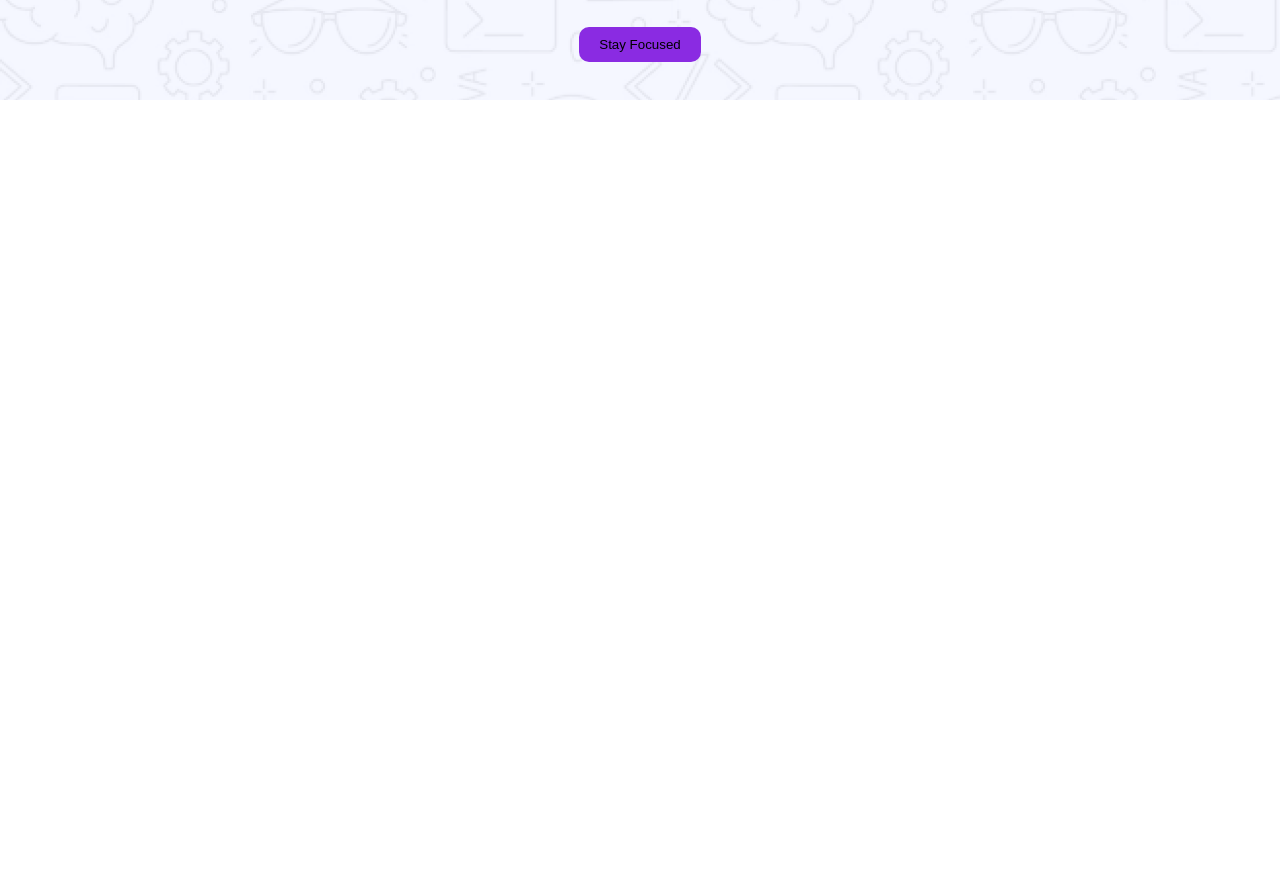
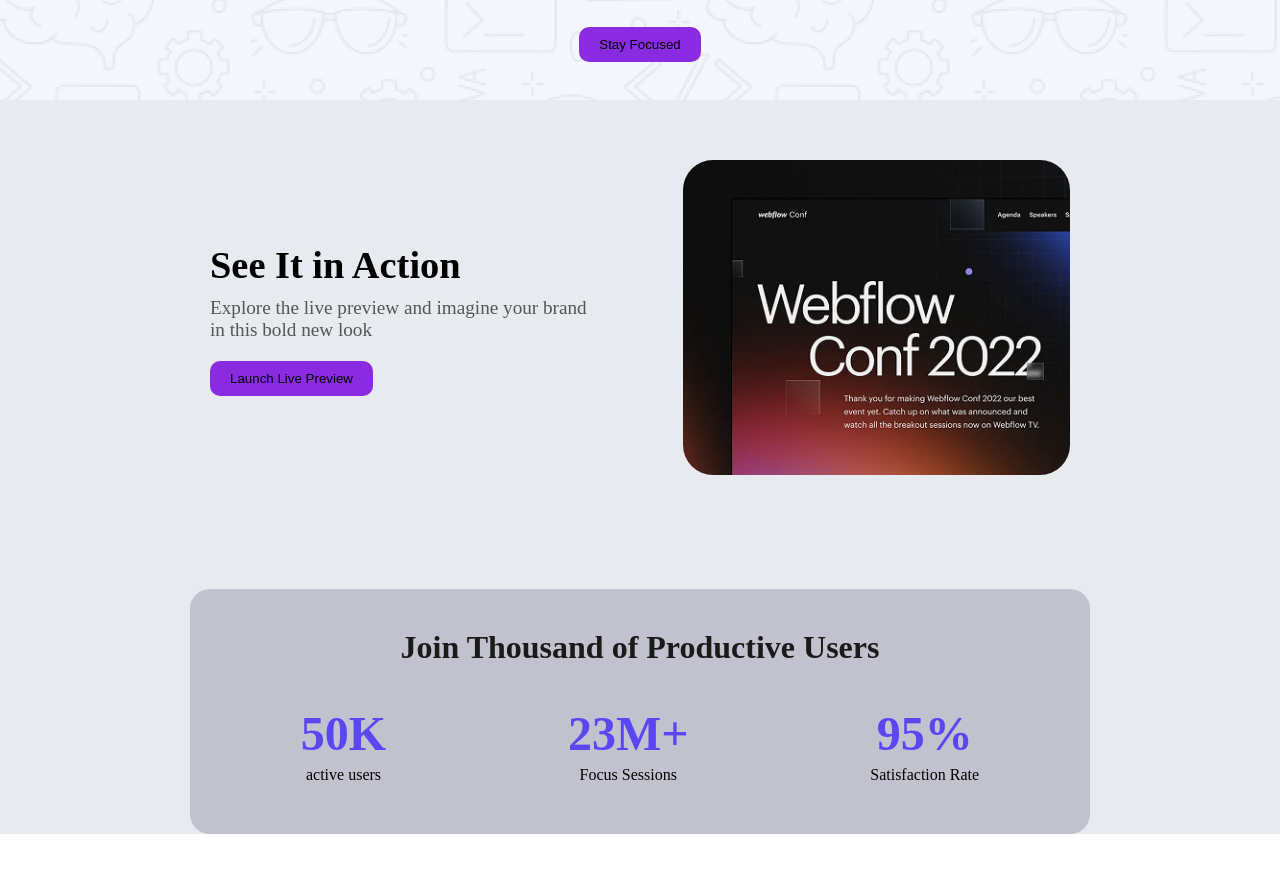
Before and after one commit to tanjirultusher/Logo-Earth, a plain HTML site: page index.html in a window 1280 px wide. Shown: the part 350-1222 px from the top of the page. Before the commit the page ends 800 px from the top, so only its background shows below. Drawn offline with Linux system fonts and the light colour scheme.

Commit message:
implementing action section and productive users section

```diff
--- a/index.html
+++ b/index.html
@@ -23,5 +23,50 @@
     </main>
     </header>
 
+
+    <main class="main">
+    <!--Action section-->
+    <section class="action-section">
+        <div class="left-section">
+            <h1>See It in Action</h1>
+            <p class="subtitle">Explore the live preview and imagine your brand in this bold new look</p>
+            <button class="btn">Launch Live Preview</button>
+        </div>
+        <div class="right-section">
+            <img src="Assets/wc-mini.png" alt="Hero Image">
+        </div>
+    </section>
+    <!--Action section-->
+
+
+    <!--Productive Users Section-->
+    <section class="productive-user-section">
+        <div class="container">
+            <h1>Join Thousand of Productive Users</h1>
+            <div class="card-container">
+                <div class="card">
+                    <h1>50K</h1>
+                    <p>active users</p>
+                </div>
+
+                <div class="card">
+                    <h1>23M+</h1>
+                    <p>Focus Sessions</p>
+                </div>
+
+                <div class="card">
+                    <h1>95%</h1>
+                    <p>Satisfaction Rate</p>
+                </div>
+            </div>
+        </div>
+    </section>
+    <!--Productive Users Section-->
+
+
+    </main>
+
+
+
 </body>
 </html>
--- a/style.css
+++ b/style.css
@@ -50,3 +50,86 @@ nav ul li{
     line-height: 1.2;
     text-align: center;
 }
+
+.main{
+    background-color: #e7eaee;
+}
+
+
+/* Action Section*/
+.action-section {
+  padding: 60px 20px;
+  max-width: 900px;
+  margin: 0 auto;
+  display: flex;
+  justify-content: space-between;
+  align-items: center;
+  flex-wrap: wrap; /* for responsive */
+  gap: 30px;
+}
+/* Left content */
+.left-section {
+  width: 45%;
+  font-size: 1.2em;
+}
+
+.left-section h1 {
+  margin-bottom: 10px;
+  font-size: 2em;
+}
+
+.left-section .subtitle {
+  color: #555;
+  margin-bottom: 20px;
+}
+
+/* Right image section */
+.right-section {
+  width: 45%;
+}
+
+.right-section img {
+  width: 100%;
+  border-radius: 30px;
+  object-fit: cover;
+}
+/* Action Section*/
+
+
+/* Productive user section */
+.productive-user-section{
+    margin: 0;
+    padding: 0;
+}
+.container{
+    background-color: #c2c2cf;
+    padding: 40px 20px;
+    border-radius: 20px;
+    max-width: 900px;
+    margin: 50px auto;
+    text-align: center;
+}
+.container h1{
+    font-weight: bold;
+    margin-bottom: 30px;
+    font-size: 2em;
+    color: #1a1a1a;
+}
+
+.card-container{
+    display: flex;
+    justify-content: space-around;
+    flex-wrap: wrap;
+}
+.card{
+    margin: 10px;
+}
+.card h1{
+    font-size: 3em;
+    color: #5a46f5;
+    margin: 0;
+}
+.card p{
+    margin-top: 5px;
+}
+/* Productive user section */
```
